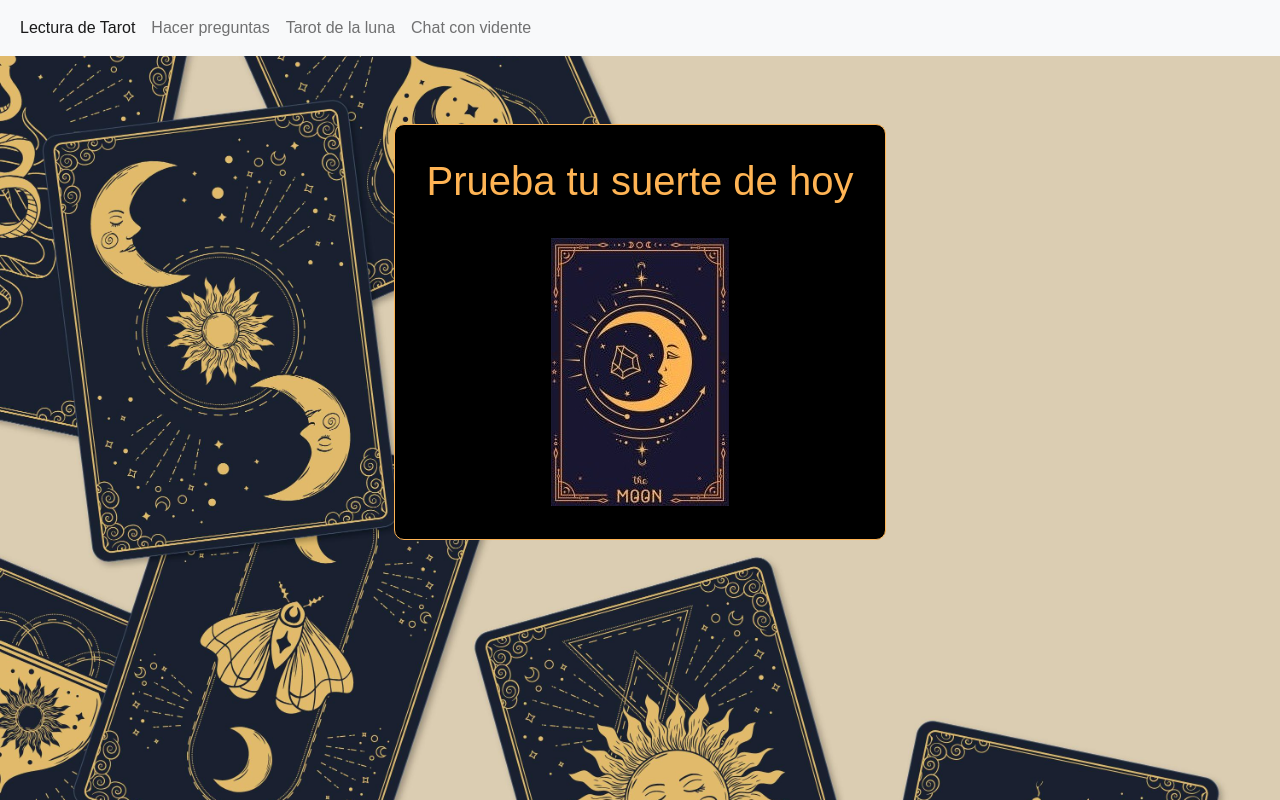
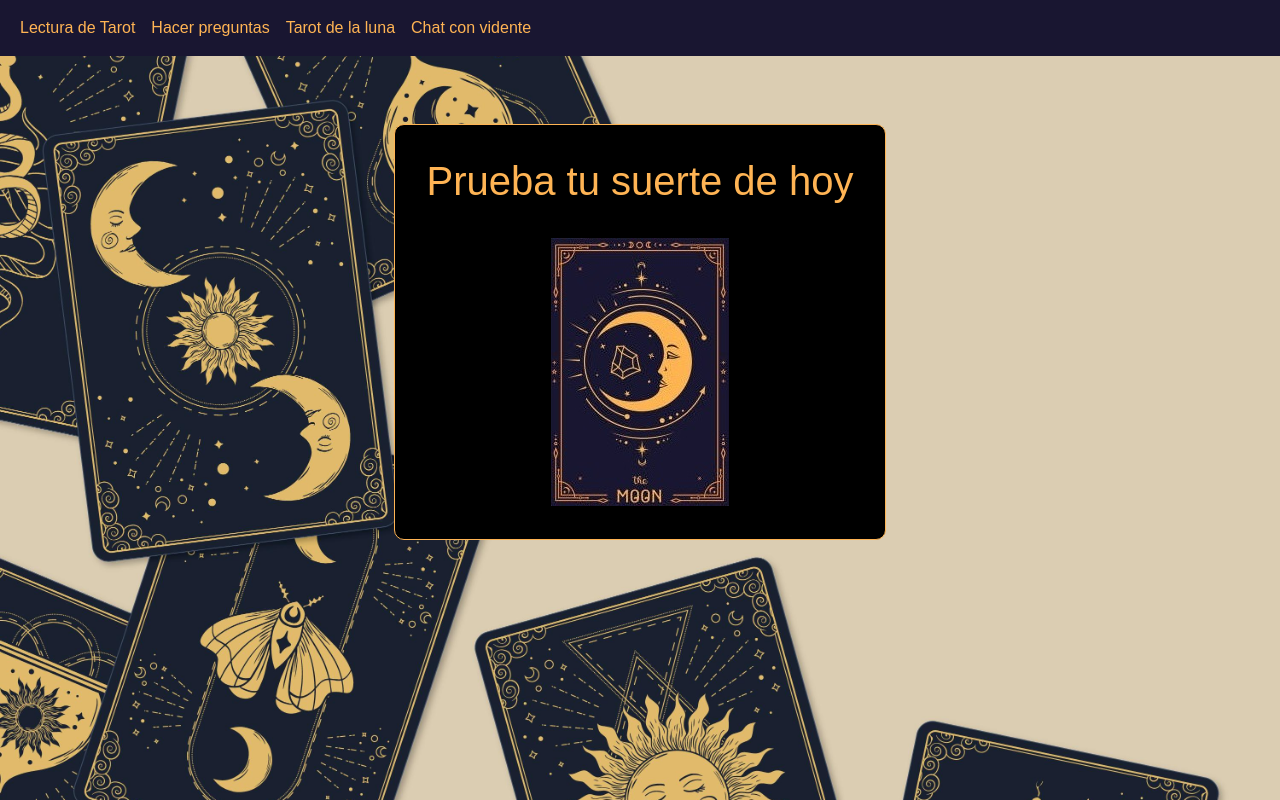
Before and after one commit to Fran029/ApiTarot, a website: page project/index.html in a window 1280 px wide. Drawn offline with nearby package versions, Linux system fonts and the light colour scheme.

Commit message:
Responsive

```diff
--- a/project/index.html
+++ b/project/index.html
@@ -12,7 +12,7 @@
     <link rel="stylesheet" href="./css/style.css">
 </head>
 <body>
-    <nav class="navbar navbar-expand-lg navbar-light bg-light">
+    <nav class="navbar navbar-expand-lg navbar-light navbar-dark">
         <div class="container-fluid">
           <button class="navbar-toggler" type="button" data-bs-toggle="collapse" data-bs-target="#navbarNav" aria-controls="navbarNav" aria-expanded="false" aria-label="Toggle navigation">
             <span class="navbar-toggler-icon"></span>
--- a/project/scss/style.sass
+++ b/project/scss/style.sass
@@ -10,6 +10,14 @@ body
     background-repeat: no-repeat
     margin: 0
     padding: 0
+
+.navbar-dark
+    background-color: #191631
+
+.nav-item a
+    color: #ffb454 !important
+
+
 
 .initial_box
     margin-top: 3rem
@@ -85,6 +93,7 @@ button
     width: 100%
 
 
+
 // Botón de volver a intentar
 #retryBox button
   background-color: #191631
@@ -94,3 +103,12 @@ button
   font-size: 26px
   padding: 1rem 5rem
   margin-top: 3rem
+
+
+@media (max-width: 991.98px)
+    body
+        background-repeat: repeat
+
+    #tarotResult
+        flex-direction: column
+        align-items: center
```
Also changed, not shown: project/css/style.css, 1 other file.
